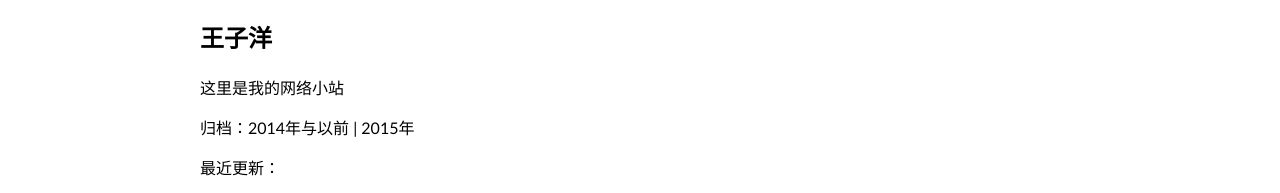
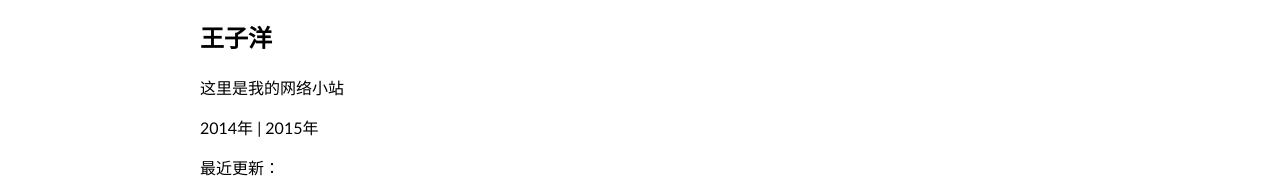
Before and after one commit to wzyweb/wzyweb.github.io, a plain HTML site: page index.html in a window 1280 px wide. Shown: the top 193 px of the page. Drawn offline with Linux system fonts and the light colour scheme.

Commit message:
edit index

```diff
--- a/index.html
+++ b/index.html
@@ -13,7 +13,7 @@
 <div id="container">
 <h2>王子洋</h2>
 <p>这里是我的网络小站</p>
-<p>归档：2014年与以前 | 2015年</p>
+<p>2014年 | 2015年</p>
 <p>最近更新：</p>
 <table width="880" border="1" align="center" cellpadding="10" cellspacing="0">
     <tr>
```
